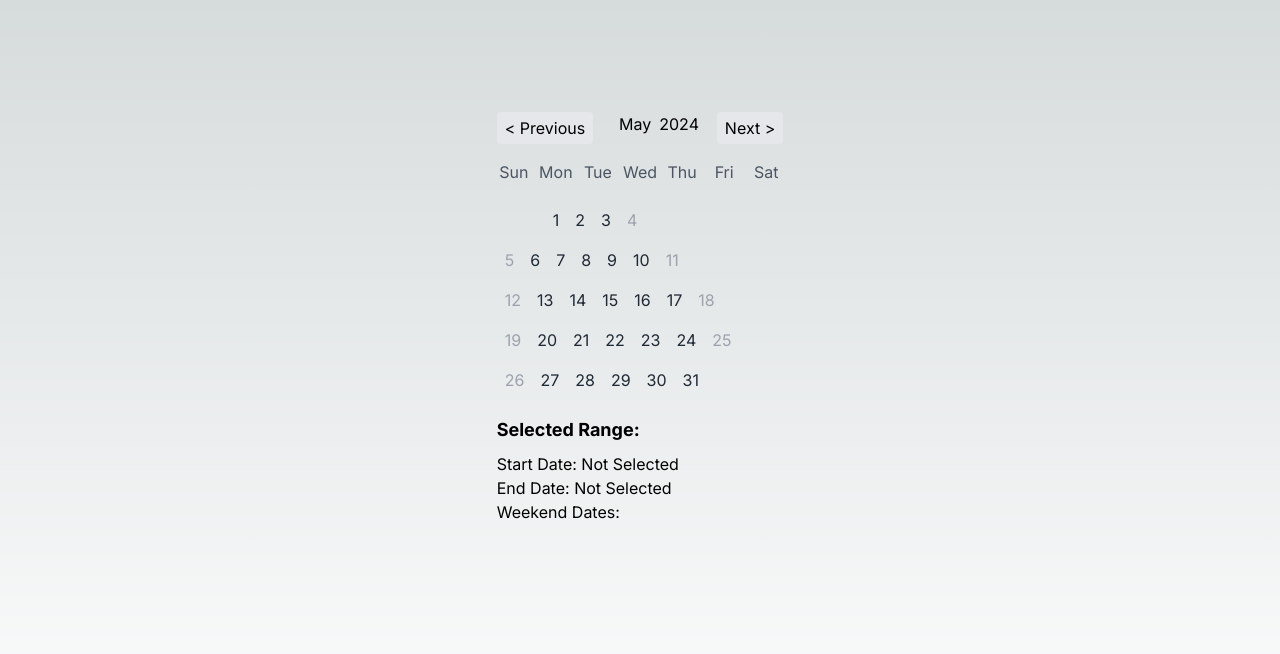
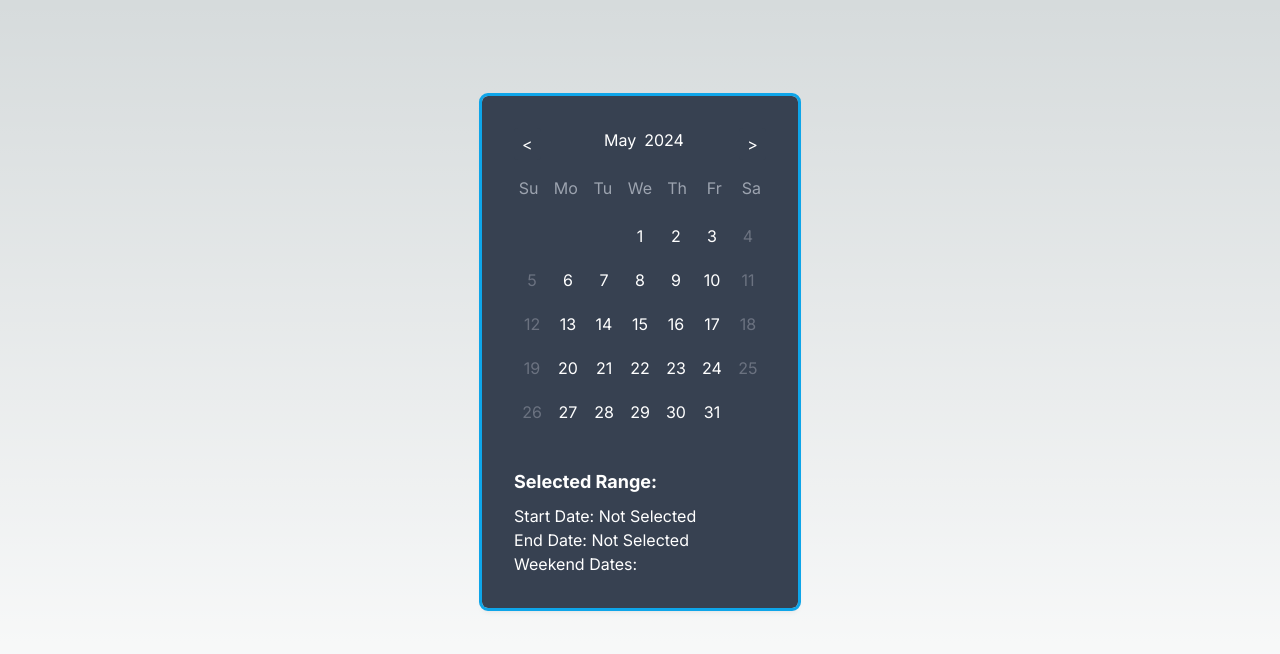
Before and after one commit to imaxisXD/date-picker, a Next.js app: page / in a window 1280 px wide. Shown: the top 654 px of the page. Built offline with nearby package versions, Linux system fonts and the light colour scheme.

Commit message:
feat: exclude weekends

```diff
--- a/components/date-picker.tsx
+++ b/components/date-picker.tsx
@@ -1,18 +1,7 @@
 "use client";
 import { useState } from "react";
-
-interface DateRange {
-  startDate: Date | null;
-  endDate: Date | null;
-}
-
-interface WeekendDates {
-  weekendDates: Date[];
-}
-
-interface DateRangePickerProps {
-  predefinedRanges?: { label: string; range: DateRange }[];
-}
+import { DateRange, DateRangePickerProps, WeekendDates } from "@/utils/types";
+import { getDaysInMonth, getWeekendDates, isWeekend } from "@/utils/utils";
 
 const DatePicker: React.FC<DateRangePickerProps> = ({ predefinedRanges }) => {
   const [dateRange, setDateRange] = useState<DateRange>({
@@ -25,28 +14,9 @@ const DatePicker: React.FC<DateRangePickerProps> = ({ predefinedRanges }) => {
   const [currentMonth, setCurrentMonth] = useState(new Date().getMonth());
   const [currentYear, setCurrentYear] = useState(new Date().getFullYear());
 
-  const isWeekend = (date: Date) => date.getDay() === 0 || date.getDay() === 6;
   const isDateInRange = (date: Date) => {
     const { startDate, endDate } = dateRange;
     return startDate && endDate && date >= startDate && date <= endDate;
-  };
-
-  const getDaysInMonth = (month: number, year: number) => {
-    return new Date(year, month + 1, 0).getDate();
-  };
-
-  const getWeekendDates = (start: Date, end: Date) => {
-    const tempWeekendDates: Date[] = [];
-    const currentDate = new Date(start);
-
-    while (currentDate <= end) {
-      if (isWeekend(currentDate)) {
-        tempWeekendDates.push(new Date(currentDate));
-      }
-      currentDate.setDate(currentDate.getDate() + 1);
-    }
-
-    return tempWeekendDates;
   };
 
   const handleDateClick = (date: Date) => {
@@ -84,38 +54,48 @@ const DatePicker: React.FC<DateRangePickerProps> = ({ predefinedRanges }) => {
       for (let col = 0; col < 7; col++) {
         if (row === 0 && col < firstDayOfMonth) {
           calendarCells.push(
-            <div key={`empty-${col}`} className="text-gray-400 p-2"></div>
+            <div
+              key={`empty-${col}`}
+              className="text-gray-400 p-2 text-center"
+            ></div>
           );
         } else if (date > daysInMonth) {
           calendarCells.push(
-            <div key={`empty-${col}`} className="text-gray-400 p-2"></div>
+            <div
+              key={`empty-${col}`}
+              className="text-gray-400 p-2 text-center"
+            ></div>
           );
         } else {
           const currentDate = new Date(currentYear, currentMonth, date);
           const isWeekendDay = isWeekend(currentDate);
-          const isSelectedDay = isDateInRange(currentDate);
+
+          const isSelectedDay = isDateInRange(currentDate) && !isWeekendDay;
           const isStartOrEndDate =
-            currentDate.getTime() === dateRange.startDate?.getTime() ||
-            currentDate.getTime() === dateRange.endDate?.getTime();
+            (currentDate.getTime() === dateRange.startDate?.getTime() ||
+              currentDate.getTime() === dateRange.endDate?.getTime()) &&
+            !isWeekendDay;
 
           calendarCells.push(
-            <div
+            <button
               key={date}
-              className={`p-2 cursor-pointer ${
-                isWeekendDay ? "text-gray-400" : "text-gray-800"
+              className={`p-2 cursor-pointer text-center ${
+                isWeekendDay ? "text-gray-500" : "text-white"
               } ${isSelectedDay ? "bg-blue-200" : ""} ${
-                isStartOrEndDate ? "bg-blue-500 text-white" : ""
+                isStartOrEndDate
+                  ? "bg-blue-500 rounded-sm text-white outline outline-sky-500"
+                  : ""
               }`}
               onClick={() => handleDateClick(currentDate)}
             >
               {date}
-            </div>
+            </button>
           );
           date++;
         }
       }
       calendarRows.push(
-        <div key={row} className="flex">
+        <div key={row} className="grid grid-cols-7">
           {calendarCells}
         </div>
       );
@@ -124,15 +104,15 @@ const DatePicker: React.FC<DateRangePickerProps> = ({ predefinedRanges }) => {
   };
 
   return (
-    <div className="p-4">
+    <div className="p-8 transition-all duration-300 ease-in-out bg-gray-700 outline outline-sky-500 text-white max-w-lg mx-auto rounded-md shadow-md">
       <div className="flex justify-between mb-4">
         <button
-          className="px-2 py-1 rounded bg-gray-200 hover:bg-gray-300"
+          className="px-2 py-1 rounded bg-gray-700 hover:bg-gray-600"
           onClick={() =>
             setCurrentMonth(currentMonth === 0 ? 11 : currentMonth - 1)
           }
         >
-          &lt; Previous
+          &#60;
         </button>
         <div>
           <span className="mx-2">
@@ -143,25 +123,25 @@ const DatePicker: React.FC<DateRangePickerProps> = ({ predefinedRanges }) => {
           <span>{currentYear}</span>
         </div>
         <button
-          className="px-2 py-1 rounded bg-gray-200 hover:bg-gray-300"
+          className="px-2 py-1 rounded bg-gray-700 hover:bg-gray-600"
           onClick={() =>
             setCurrentMonth(currentMonth === 11 ? 0 : currentMonth + 1)
           }
         >
-          Next &gt;
+          &#62;
         </button>
       </div>
-      <div className="grid grid-cols-7 gap-2 mb-4">
-        <div className="text-center text-gray-600">Sun</div>
-        <div className="text-center text-gray-600">Mon</div>
-        <div className="text-center text-gray-600">Tue</div>
-        <div className="text-center text-gray-600">Wed</div>
-        <div className="text-center text-gray-600">Thu</div>
-        <div className="text-center text-gray-600">Fri</div>
-        <div className="text-center text-gray-600">Sat</div>
+      <div className="grid grid-cols-7 gap-2 mb-4 text-center">
+        <div className="text-gray-400">Su</div>
+        <div className="text-gray-400">Mo</div>
+        <div className="text-gray-400">Tu</div>
+        <div className="text-gray-400">We</div>
+        <div className="text-gray-400">Th</div>
+        <div className="text-gray-400">Fr</div>
+        <div className="text-gray-400">Sa</div>
       </div>
-      <div>{renderCalendar()}</div>
-      <div>
+      <div className="space-y-1">{renderCalendar()}</div>
+      <div className="mt-4">
         <h3 className="text-lg font-bold mb-2">Selected Range:</h3>
         <p>
           Start Date:{" "}
@@ -189,7 +169,7 @@ const DatePicker: React.FC<DateRangePickerProps> = ({ predefinedRanges }) => {
             {predefinedRanges.map((range) => (
               <button
                 key={range.label}
-                className="px-2 py-1 mr-2 mb-2 rounded bg-gray-200 hover:bg-gray-300"
+                className="px-2 py-1 mr-2 mb-2 rounded bg-gray-700 hover:bg-gray-600"
                 onClick={() => handlePredefinedRangeClick(range.range)}
               >
                 {range.label}
--- a/utils/utils.ts
+++ b/utils/utils.ts
@@ -1,7 +1,6 @@
 export function getWeekendDates(start: Date, end: Date) {
   const tempWeekendDates: Date[] = [];
   const currentDate = new Date(start);
-
   while (currentDate <= end) {
     if (isWeekend(currentDate)) {
       tempWeekendDates.push(new Date(currentDate));
@@ -13,5 +12,9 @@ export function getWeekendDates(start: Date, end: Date) {
 }
 
 export function isWeekend(date: Date) {
-  date.getDay() === 0 || date.getDay() === 6;
+  return date.getDay() === 0 || date.getDay() === 6;
 }
+
+export function getDaysInMonth(month: number, year: number) {
+  return new Date(year, month + 1, 0).getDate();
+}
```
